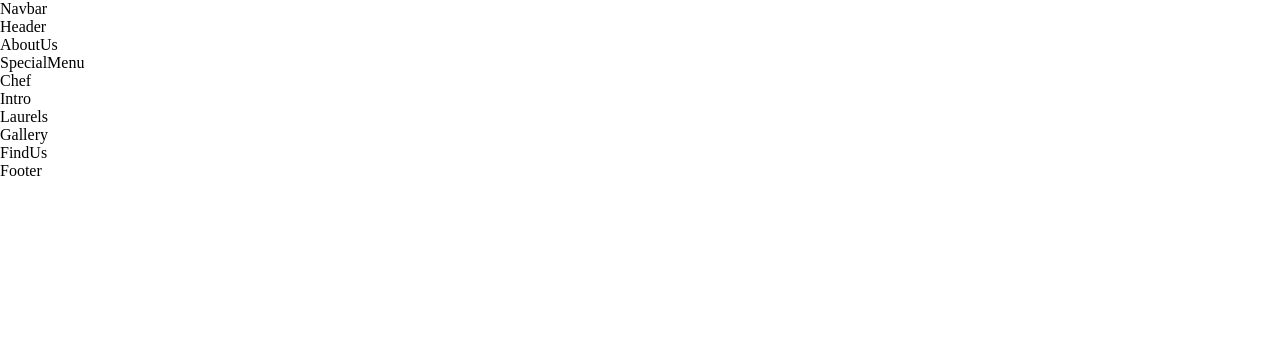
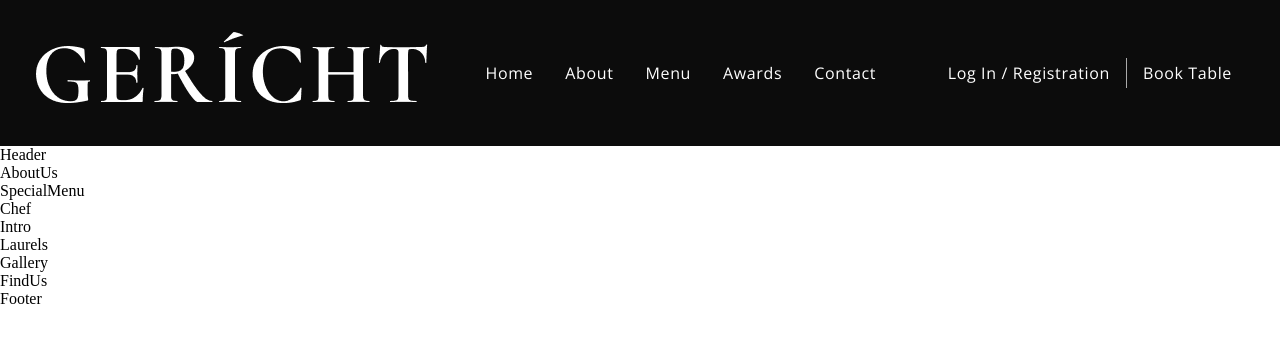
Before and after one commit to gwolf97/restaurant-app, a React (Create React App) app: page / in a window 1280 px wide. Shown: the top 342 px of the page. Built offline with nearby package versions, Linux system fonts and the light colour scheme; a web font is replaced by a local one.

Commit message:
Navbar and hamburger menu

```diff
--- a/package.json
+++ b/package.json
@@ -8,6 +8,7 @@
     "@testing-library/user-event": "^13.5.0",
     "react": "^18.2.0",
     "react-dom": "^18.2.0",
+    "react-icons": "^4.6.0",
     "react-scripts": "5.0.1",
     "web-vitals": "^2.1.4"
   },
--- a/src/components/Navbar/Navbar.css
+++ b/src/components/Navbar/Navbar.css
@@ -0,0 +1,95 @@
+.app__navbar{
+    width:100%;
+    display: flex;
+    justify-content: space-between;
+    align-items: center;
+    background: var(--color-black);
+
+    padding:1rem 2rem;
+}
+
+.app__navbar-logo{
+    display:flex;
+    justify-content: flex-start;
+    align-items: center;
+}
+
+.app__navpar-logo img{
+    width:150px
+}
+
+.app__navbar-links{
+    flex:1;
+    display: flex;
+    justify-content: center;
+    align-items: center;
+
+    list-style: none;
+}
+
+.app__navbar-links li{
+    margin: 0 1rem;
+    cursor: pointer;
+}
+
+.app__navbar-links li:hover{
+    color: var(--color-grey)
+}
+
+.app__navbar-login{
+    display: flex;
+    justify-content: flex-end;
+    align-items: center;
+}
+
+.app__navbar-login a{
+   margin: 0 1rem;
+   text-decoration: none;
+   transition: 0.5s ease;
+}
+
+.app__navbar-login a:hover{
+   border-bottom: 1px solid var(--color-golden);
+}
+
+.app__navbar-login div{
+    width: 1px;
+    height: 30px;
+    background-color: var(--color-grey);
+}
+
+.app__navbar-smallscreen{
+    display: none;
+}
+
+.app__navbar-smallscreen_overlay{
+    position: fixed;
+    top:0;
+    left: 0;
+    width: 100%;
+    height: 100vh;
+    background-color: var(--color-black);
+    transition: 0.5s ease;
+
+    flex-direction: column;
+    z-index: 5;
+}
+
+.app__navbar-smallscreen_overlay .overlay__close{
+    font-size: 27px;
+    color: var(--color-golden);
+    cursor: pointer;
+    position: absolute;
+    top: 20px;
+    right: 20px;
+}
+
+@media screen and (max-width: 1150px){
+    .app__navbar-links{
+        display: none;
+    }
+
+    .app__navbar-smallscreen{
+        display: flex;
+    }
+}
--- a/src/components/Navbar/Navbar.jsx
+++ b/src/components/Navbar/Navbar.jsx
@@ -1,11 +1,49 @@
 import React from 'react';
+import {GiHamburgerMenu} from "react-icons/gi"
+import {MdOutlineRestaurantMenu} from "react-icons/md"
+
+import images from "../../constants/images"
+import "./Navbar.css"
 
 import './Navbar.css';
+const Navbar = () => {
+  const [toggleMenu, setToggleMenu] = React.useState(false)
 
-const Navbar = () => (
-  <div>
-    Navbar
-  </div>
-);
+  return (
+  <nav className='app__navbar' >
+      <div className="app__navbar-logo">
+        <img src={images.gericht} alt="app__logo" />
+      </div>
+      <ul className="app__navbar-links">
+        <li className="p__opensans"><a href="#home">Home</a></li>
+        <li className="p__opensans"><a href="#about">About</a></li>
+        <li className="p__opensans"><a href="#menu">Menu</a></li>
+        <li className="p__opensans"><a href="#awards">Awards</a></li>
+        <li className="p__opensans"><a href="#contact">Contact</a></li>
+      </ul>
+      <div className="app__navbar-login">
+        <a href="#login" className="p__opensans">Log In / Registration</a>
+        <div />
+        <a href="/" className="p__opensans">Book Table</a>
+      </div>
+      <div className="app__navbar-smallscreen" >
+        <GiHamburgerMenu color="#fff" fontSize={27} onClick={() => {setToggleMenu(true)}}/>
+
+        {toggleMenu && (
+        <div className='app__navbar-smallscreen_overlay flex__center slide-botom'>
+          <MdOutlineRestaurantMenu fontSize={27} className="overlay__close" onClick={() => {setToggleMenu(false)}}/>
+          <ul className="app__navbar-smallscreen-links">
+            <li className="p__opensans"><a href="#home">Home</a></li>
+            <li className="p__opensans"><a href="#about">About</a></li>
+            <li className="p__opensans"><a href="#menu">Menu</a></li>
+            <li className="p__opensans"><a href="#awards">Awards</a></li>
+            <li className="p__opensans"><a href="#contact">Contact</a></li>
+          </ul>
+        </div>
+        )}
+
+      </div>
+  </nav>
+)};
 
 export default Navbar;
```
Also changed, not shown: 1 other file (tests, documents, lock files or other folders).
